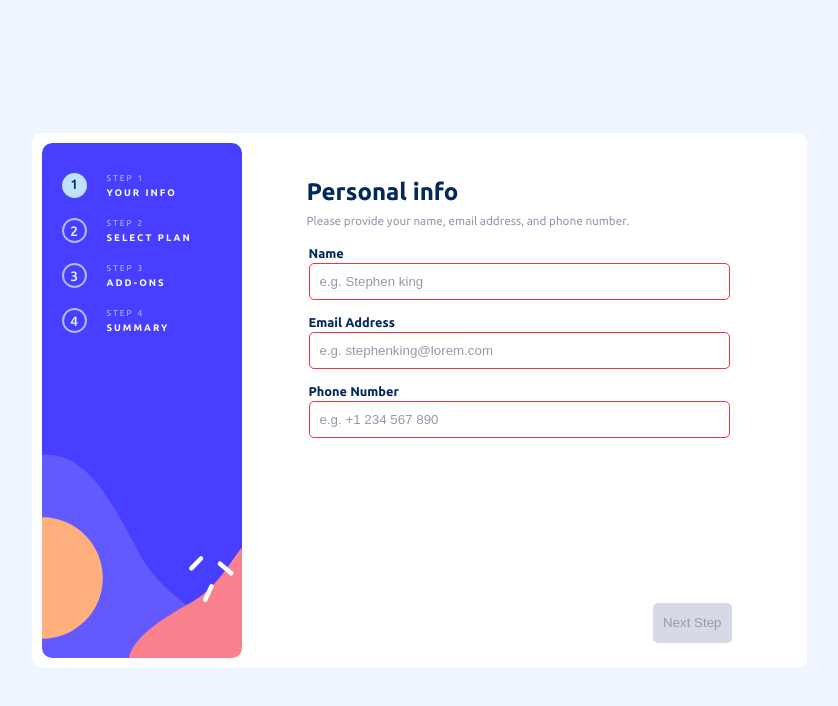
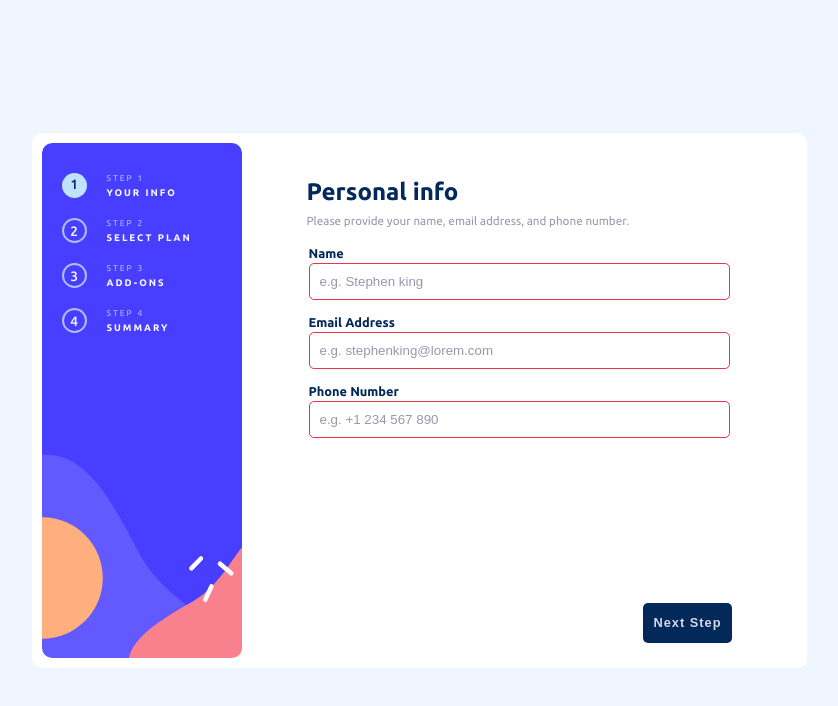
Before and after one commit to jarher/multiStepFormMain, a React (Vite) app in the folder multiStepFormMain/: page / in a window 1280 px wide. Shown: the top 706 px of the page, without its empty margins (221-1059 px from the left). Built offline with nearby package versions, Linux system fonts and the light colour scheme.

Commit message:
new refactoring, fixed unnecesary code

```diff
--- a/multiStepFormMain/src/components/button/Button.jsx
+++ b/multiStepFormMain/src/components/button/Button.jsx
@@ -3,10 +3,10 @@ import "./button.css";
 import { Link } from "react-router-dom";
 
 export function Button({data}) {
-  const { url, text, classNm, ariaText, isActive } = data;
+  const { url, text, classNm, ariaText } = data;
   return (
-    <button className={classNm} disabled={!isActive ? true : false}>
-      {(isActive && <Link to={url} aria-label={ariaText}>{text}</Link>) || <span>{text}</span>}
+    <button className={classNm}>
+      <Link to={url} aria-label={ariaText}>{text}</Link>
     </button>
   );
 }
--- a/multiStepFormMain/src/components/button/button.css
+++ b/multiStepFormMain/src/components/button/button.css
@@ -4,12 +4,6 @@ button {
   border-radius: 5px;
   padding: 0 10px;
   transition: all 0.2s ease-in;
-}
-.btnNext:disabled {
-  background-color: var(--Light-gray);
-}
-.btnNext:disabled a {
-  color: var(--White);
 }
 .btnNext {
   background-color: var(--Marine-blue);
@@ -54,6 +48,6 @@ button a {
 .btnPrev a {
   color: var(--Cool-gray);
 }
-.btnNext a {
+.btnNext a{
   color: var(--Light-gray);
 }
--- a/multiStepFormMain/src/pages/AddOns/AddOns.jsx
+++ b/multiStepFormMain/src/pages/AddOns/AddOns.jsx
@@ -5,15 +5,12 @@ import HeaderSection from "../../components/HeaderSection/HeaderSection.jsx";
 import Form from "../../components/Form/Form.jsx";
 import ButtonsContainer from "../../components/button/ButtonsContainer.jsx";
 import { UserStatesContext } from "../../Providers/userStatesProvider";
-// import getAddons from "../../utils/getAddons.js";
-import isChecked from "../../utils/isChecked.js";
 import pageTransition from "../../utils/pageTransition.js";
 import getPrice from "../../utils/getPrice.js";
 
 export default function AddOns() {
   const { userData, setNavIndex } = useContext(DataContext);
   const { isFilledForm } = useContext(UserStatesContext);
-  const [isActive, setIsActive] = useState(false);
   const [isVisible, setIsVisible] = useState(false);
   const [isChk01, setIsChk01] = useState(userData.addonsSelected[0].isSelected);
   const [isChk02, setIsChk02] = useState(userData.addonsSelected[1].isSelected);
@@ -54,27 +51,23 @@ export default function AddOns() {
       url: "/plan",
       text: "Go Back",
       classNm: "btnPrev",
-      ariaText: "Return to plan section",
-      isActive: true,
+      ariaText: "Return to plan section"
     },
     {
-      url: isActive ? "/summary" : "",
+      url: "/summary",
       text: "Next Step",
       classNm: "btnNext",
-      ariaText: "Go to summary section",
-      isActive: isActive,
+      ariaText: "Go to summary section"
     },
   ];
 
   useEffect(() => {
     setNavIndex(2);
-    setIsActive(isChecked(userData.addonsSelected));
     isFilledForm();
     pageTransition(setIsVisible);
   }, []);
 
   useEffect(() => {
-    isChk01 || isChk02 || isChk03 ? setIsActive(true) : setIsActive(false);
     localStorage.setItem("userData", JSON.stringify(userData));
   }, [isChk01, isChk02, isChk03]);
 
--- a/multiStepFormMain/src/pages/Plan/Plan.jsx
+++ b/multiStepFormMain/src/pages/Plan/Plan.jsx
@@ -25,15 +25,13 @@ export default function Plan() {
       url: "/",
       text: "Go Back",
       classNm: "btnPrev",
-      ariaText: "Return to user info form",
-      isActive: true,
+      ariaText: "Return to user info form"
     },
     {
       url: "/addons",
       text: "Next Step",
       classNm: "btnNext",
-      ariaText: "Goto user Add-ons section",
-      isActive: true,
+      ariaText: "Goto user Add-ons section"
     },
   ];
 
--- a/multiStepFormMain/src/pages/Summary/Summary.jsx
+++ b/multiStepFormMain/src/pages/Summary/Summary.jsx
@@ -20,15 +20,13 @@ export default function Summary() {
       url: "/addons",
       text: "Go Back",
       classNm: "btnPrev",
-      ariaText: "Return to add-ons section",
-      isActive: true,
+      ariaText: "Return to add-ons section"
     },
     {
       url: "/confirm",
       text: "Confirm",
       classNm: "btnConfirm",
       ariaText: "Go to confirm section",
-      isActive: true,
     },
   ];
 
--- a/multiStepFormMain/src/pages/UserInfo/UserInfo.jsx
+++ b/multiStepFormMain/src/pages/UserInfo/UserInfo.jsx
@@ -8,7 +8,6 @@ import ButtonsContainer from "../../components/button/ButtonsContainer.jsx";
 import userInfoValidate from "../../Validator/userInfoValidate.js";
 import pageTransition from "../../utils/pageTransition.js";
 import saveInLocalStorage from "../../utils/saveLocally.js";
-import isChecked from "../../utils/isChecked.js";
 
 function asignValues(userInfo, validity) {
   userInfo.forEach((element, index) => {
@@ -28,8 +27,6 @@ export default function UserInfo() {
   } = userInfoValidate(userData);
 
   const [isVisible, setIsVisible] = useState(false);
-
-  const [isActive, setIsActive] = useState(true);
 
   const userInfo = [
     {
@@ -77,7 +74,6 @@ export default function UserInfo() {
 
   useEffect(() => {
     setNavIndex(0);
-    setIsActive(isChecked([nameValidity, emailValidity, phoneValidity]));
     pageTransition(setIsVisible);
   }, []);
 
@@ -86,8 +82,6 @@ export default function UserInfo() {
       [userData.userName, userData.userEmail, userData.userPhone],
       [nameValidity, emailValidity, phoneValidity]
     );
-
-    setIsActive(isChecked([nameValidity, emailValidity, phoneValidity]));
     saveInLocalStorage(userData);
   }, [nameValidity, emailValidity, phoneValidity]);
 
@@ -105,11 +99,10 @@ export default function UserInfo() {
       <ButtonsContainer
         data={[
           {
-            url: isActive ? "/plan" : "#",
+            url: "/plan",
             text: "Next Step",
             classNm: "btnNext",
-            ariaText: "Go to plan section",
-            isActive: isActive,
+            ariaText: "Go to plan section"
           },
         ]}
       />
```
